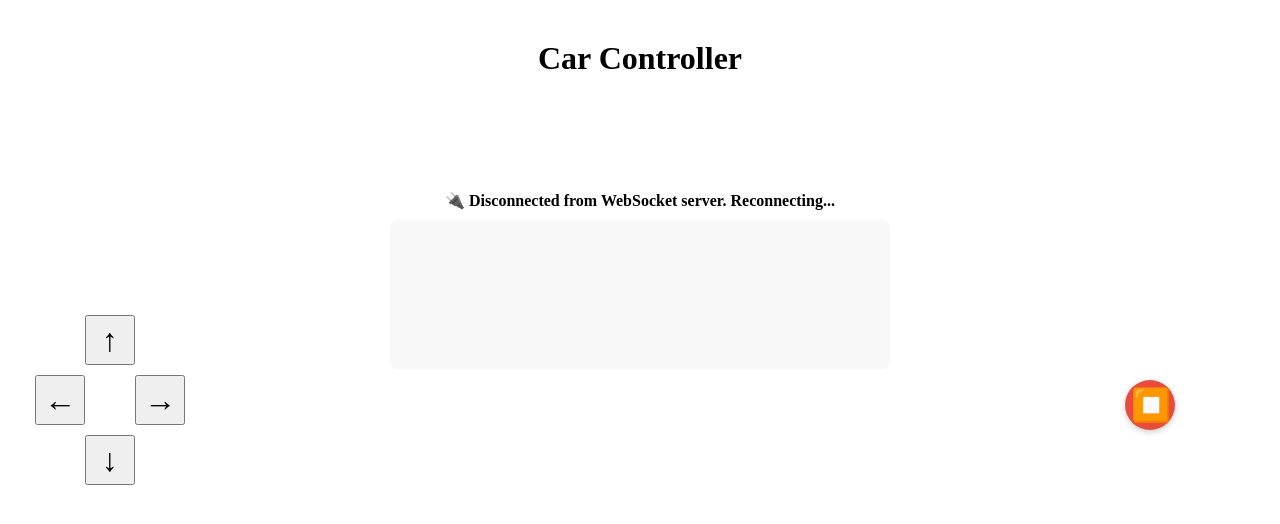
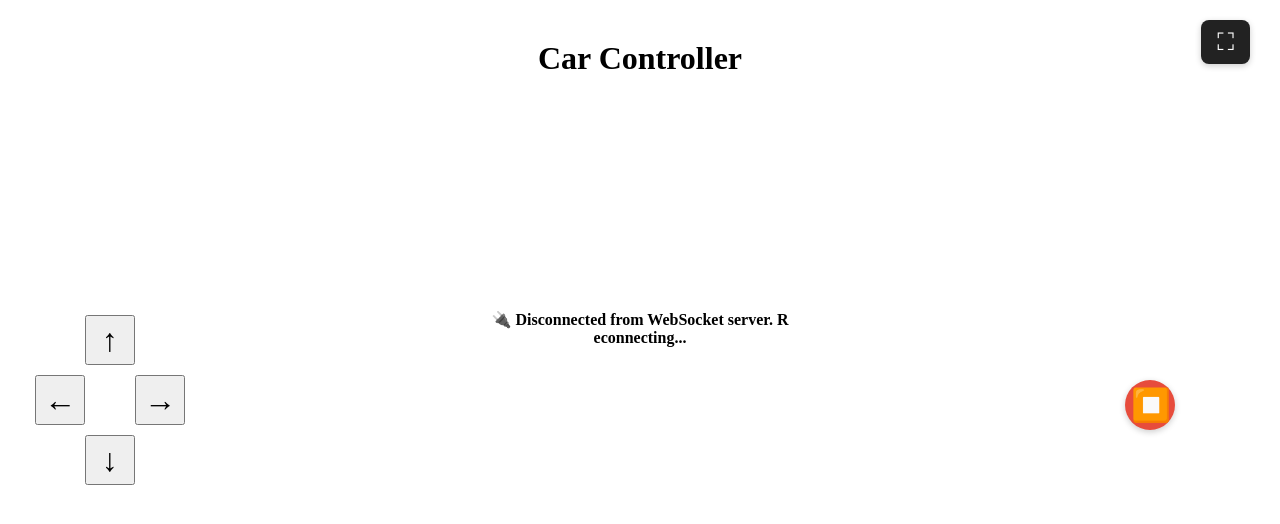
Before and after one commit to Anupamdatta10/arduino-socket, a website: page public/controller.html in a window 1280 px wide. Drawn offline with Linux system fonts and the light colour scheme.

Commit message:
full screen added

```diff
--- a/public/controller.html
+++ b/public/controller.html
@@ -73,7 +73,9 @@
       transform: translate(-50%, -50%);
       width: 60%;
       min-width: 300px;
-      max-width: 500px;
+      max-width: 300px;
+      margin-top: 10%;
+
     }
     #status {
       text-align: center;
@@ -85,18 +87,37 @@
       text-align: center;
       margin: 10px 0 0 0;
       word-break: break-all;
-      height: 150px;           /* Fixed height for log area */
+      height: 150px;
       max-height: 150px;
-      overflow-y: auto;        /* Scroll if more logs */
+      overflow-y: auto;
       width: 100%;
-      background: #f8f8f8;
+      background: transparent;   /* Make background transparent */
       border-radius: 8px;
       padding: 8px 0;
       box-sizing: border-box;
     }
+    #fullscreen-btn {
+      position: fixed;
+      top: 20px;
+      right: 30px;
+      z-index: 1000;
+      background: #222;
+      color: #fff;
+      border: none;
+      border-radius: 8px;
+      font-size: 1.5rem;
+      padding: 8px 16px;
+      cursor: pointer;
+      box-shadow: 0 2px 6px rgba(0,0,0,0.2);
+      transition: background 0.2s;
+    }
+    #fullscreen-btn:hover {
+      background: #444;
+    }
   </style>
 </head>
 <body>
+  <button id="fullscreen-btn" title="Fullscreen">&#x26F6;</button>
   <h1>Car Controller</h1>
   <div class="controller-arrows">
     <div class="arrow-row">
@@ -130,7 +151,7 @@
 
     function connectWebSocket() {
       socket = new WebSocket("wss://arduino-socket.onrender.com");
-      //socket = new WebSocket("ws://localhost:3000");
+     // socket = new WebSocket("ws://localhost:3000");
 
       socket.onopen = () => {
         statusEl.textContent = "✅ Connected to WebSocket server";
@@ -169,6 +190,14 @@
         alert("WebSocket not connected");
       }
     }
+
+    document.getElementById('fullscreen-btn').onclick = function() {
+      if (!document.fullscreenElement) {
+        document.documentElement.requestFullscreen();
+      } else {
+        document.exitFullscreen();
+      }
+    };
   </script>
 </body>
 </html>
```
